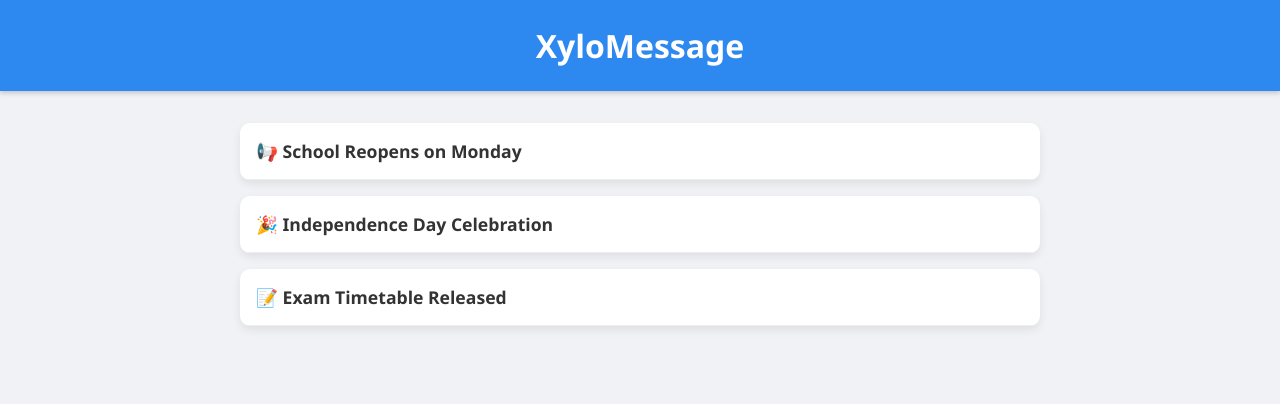
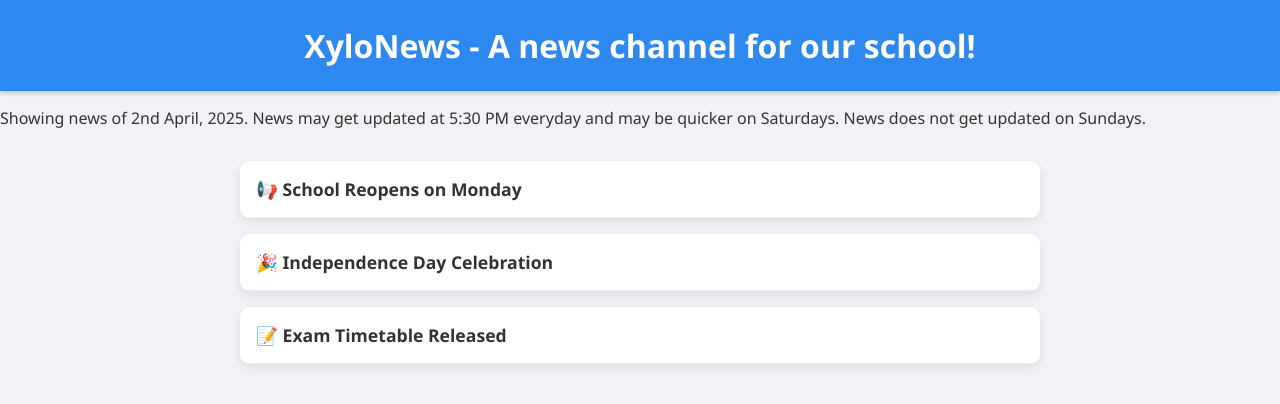
Before and after one commit to xylo-web-app/xylonews, a plain HTML site: page index.html in a window 1280 px wide. Drawn offline with Linux system fonts and the light colour scheme.

Commit message:
Update index.html

```diff
--- a/index.html
+++ b/index.html
@@ -3,7 +3,7 @@
 <head>
   <meta charset="UTF-8" />
   <meta name="viewport" content="width=device-width, initial-scale=1.0"/>
-  <title>XyloMessage</title>
+  <title>XyloNews</title>
   <style>
     body {
       margin: 0;
@@ -81,7 +81,8 @@
 </head>
 <body>
 
-  <header>XyloMessage</header>
+  <header>XyloNews - A news channel for our school!</header>
+  <p>Showing news of 2nd April, 2025. News may get updated at 5:30 PM everyday and may be quicker on Saturdays. News does not get updated on Sundays.</p>
 
   <div class="container">
     <div class="message-box">
```
